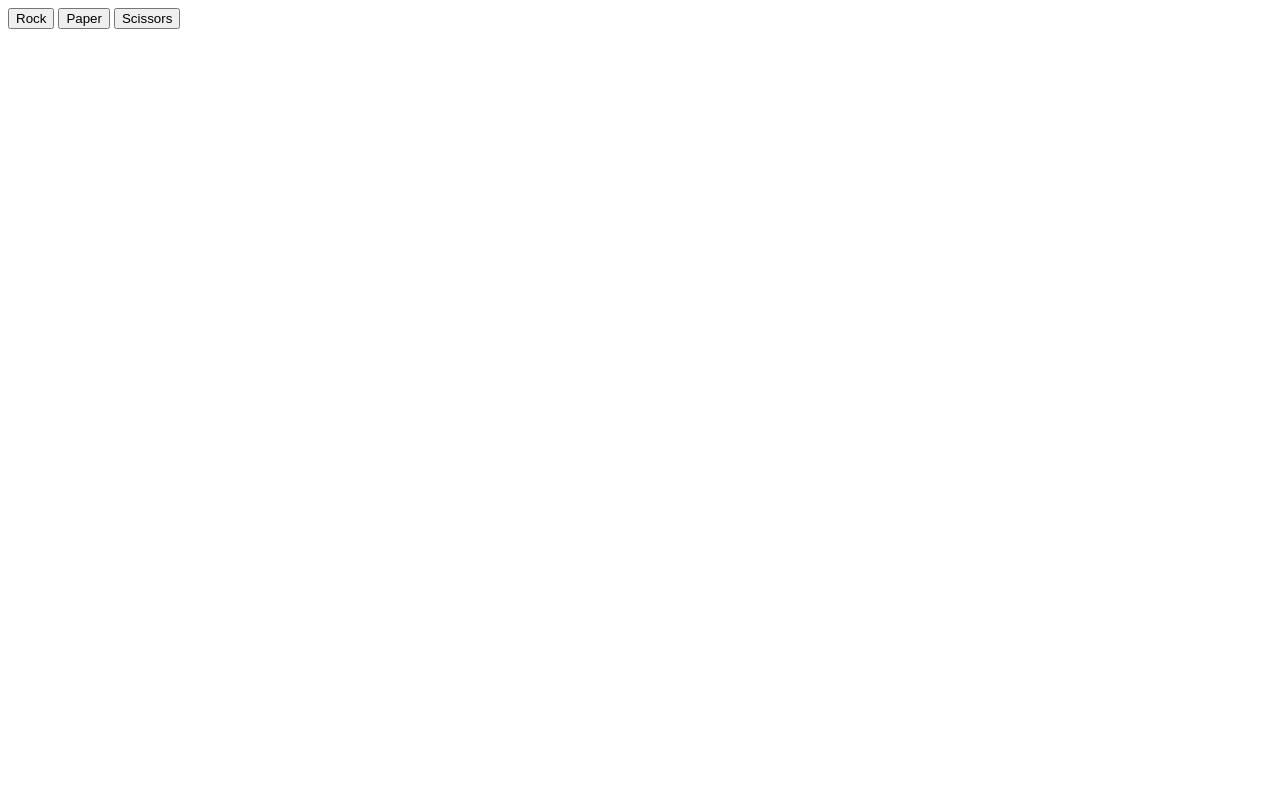
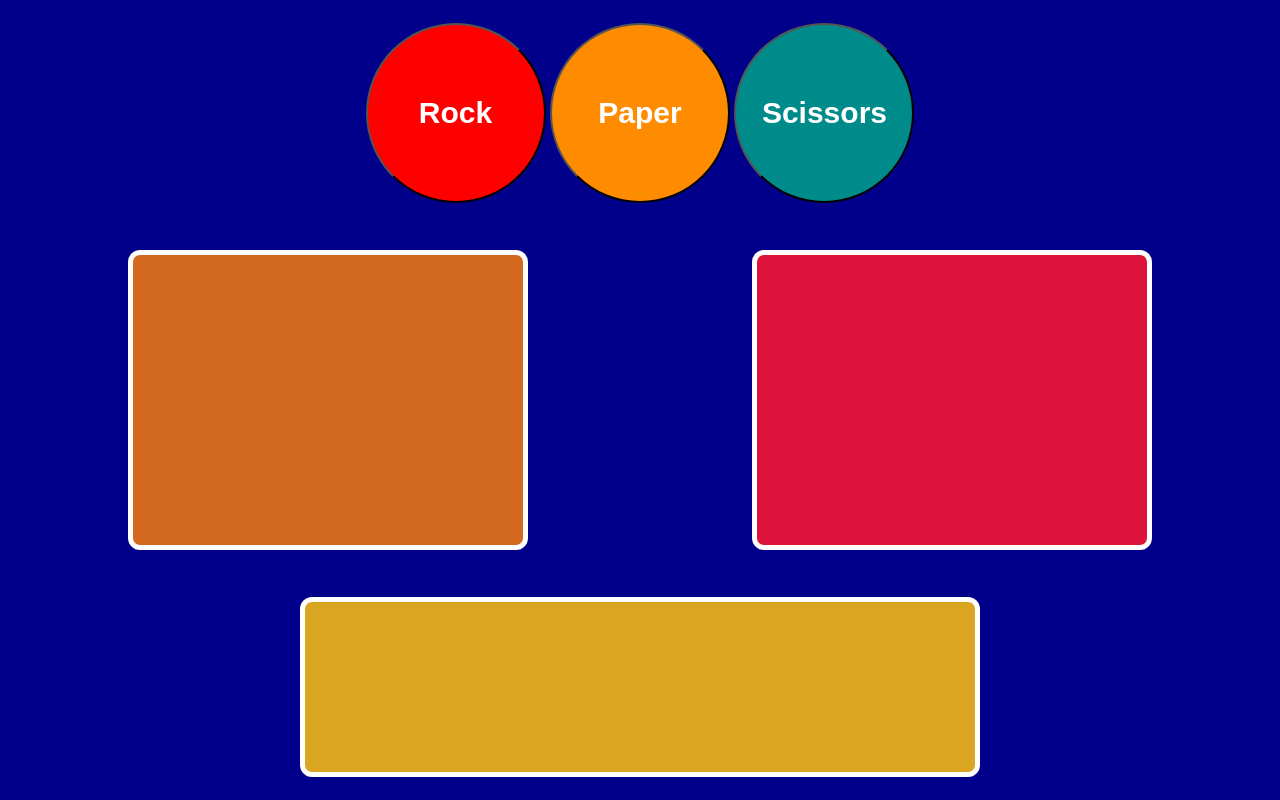
Before and after one commit to MrBraiiv/Rock--Paper--Scissors, a plain HTML site: page index.html in a window 1280 px wide. Drawn offline with Linux system fonts and the light colour scheme.

Commit message:
Add styles to the game

```diff
--- a/index.html
+++ b/index.html
@@ -4,14 +4,17 @@
     <meta charset="UTF-8" />
     <meta name="viewport" content="width=device-width, initial-scale=1.0" />
     <title>Rock Paper Scissors!</title>
+    <link rel="stylesheet" href="style.css" />
     <script src="script.js" defer></script>
   </head>
   <body>
+    <div class="container">
       <div class="buttons">
         <button id="rock">Rock</button>
         <button id="paper">Paper</button>
         <button id="scissors">Scissors</button>
       </div>
+      <div class="gameplay-container">
         <div class="resultes">
           <p class="humanPara"></p>
           <p class="computerPara"></p>
@@ -20,8 +23,10 @@
         <div class="scores">
           <p class="scoresPara"></p>
         </div>
+      </div>
       <div class="winner">
         <p class="gameWinner"></p>
       </div>
+    </div>
   </body>
 </html>
--- a/script.js
+++ b/script.js
@@ -49,7 +49,7 @@ function playRound(event, computerChoice, humanChoice) {
     }
   }
 
-  scoresPara.textContent = `Human:${humanScore} \n Computer:${computerScore}`;
+  scoresPara.textContent = `Human:${humanScore} | Computer:${computerScore}`;
 
   if (computerScore === 5 || humanScore === 5) {
     let wins =
--- /dev/null
+++ b/style.css
@@ -0,0 +1,102 @@
+* {
+  margin: 0;
+  padding: 0;
+  box-sizing: border-box;
+}
+
+html,
+body {
+  width: 100%;
+  height: 100%;
+  background-color: darkblue;
+  font-family: sans-serif;
+}
+
+.container {
+  width: 100%;
+  height: 100%;
+
+  display: flex;
+  flex-direction: column;
+  justify-content: space-around;
+  align-items: center;
+}
+
+button {
+  width: 180px;
+  height: 180px;
+  border-radius: 50%;
+  font-size: 30px;
+  color: white;
+  font-weight: bold;
+}
+
+#rock {
+  background-color: red;
+}
+
+#paper {
+  background-color: darkorange;
+}
+
+#scissors {
+  background-color: darkcyan;
+}
+
+button:active {
+  opacity: 0.8;
+}
+
+.gameplay-container {
+  width: 80%;
+  height: 300px;
+  font-size: 30px;
+  color: white;
+  font-weight: 600;
+
+  display: flex;
+  justify-content: space-between;
+}
+
+.resultes {
+  width: 400px;
+  background-color: chocolate;
+  padding: 20px;
+  border: 5px solid white;
+  border-radius: 12px;
+  text-align: center;
+
+  display: flex;
+  flex-direction: column;
+  justify-content: center;
+}
+
+.resultes > * {
+  padding: 15px 0;
+}
+
+.scores {
+  width: 400px;
+  background-color: crimson;
+  padding: 20px;
+  border: 5px solid white;
+  border-radius: 12px;
+  text-align: center;
+
+  display: flex;
+  flex-direction: column;
+  justify-content: center;
+}
+
+.winner {
+  width: 680px;
+  height: 180px;
+  background-color: goldenrod;
+  padding: 30px;
+  border: 5px solid white;
+  border-radius: 12px;
+  text-align: center;
+  font-size: 50px;
+  font-weight: bold;
+  color: white;
+}
```
Also changed, not shown: 1 other file. Lines whose indentation alone changed are shown as unchanged.
